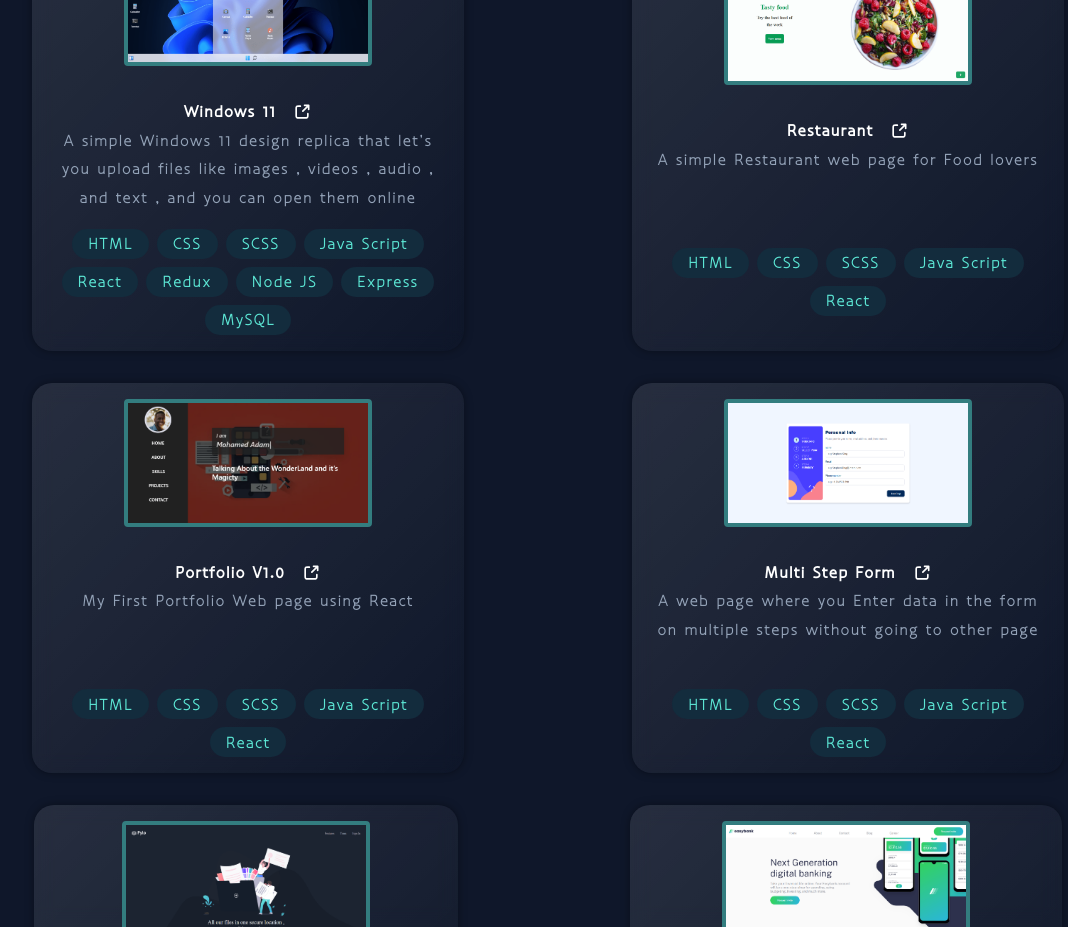
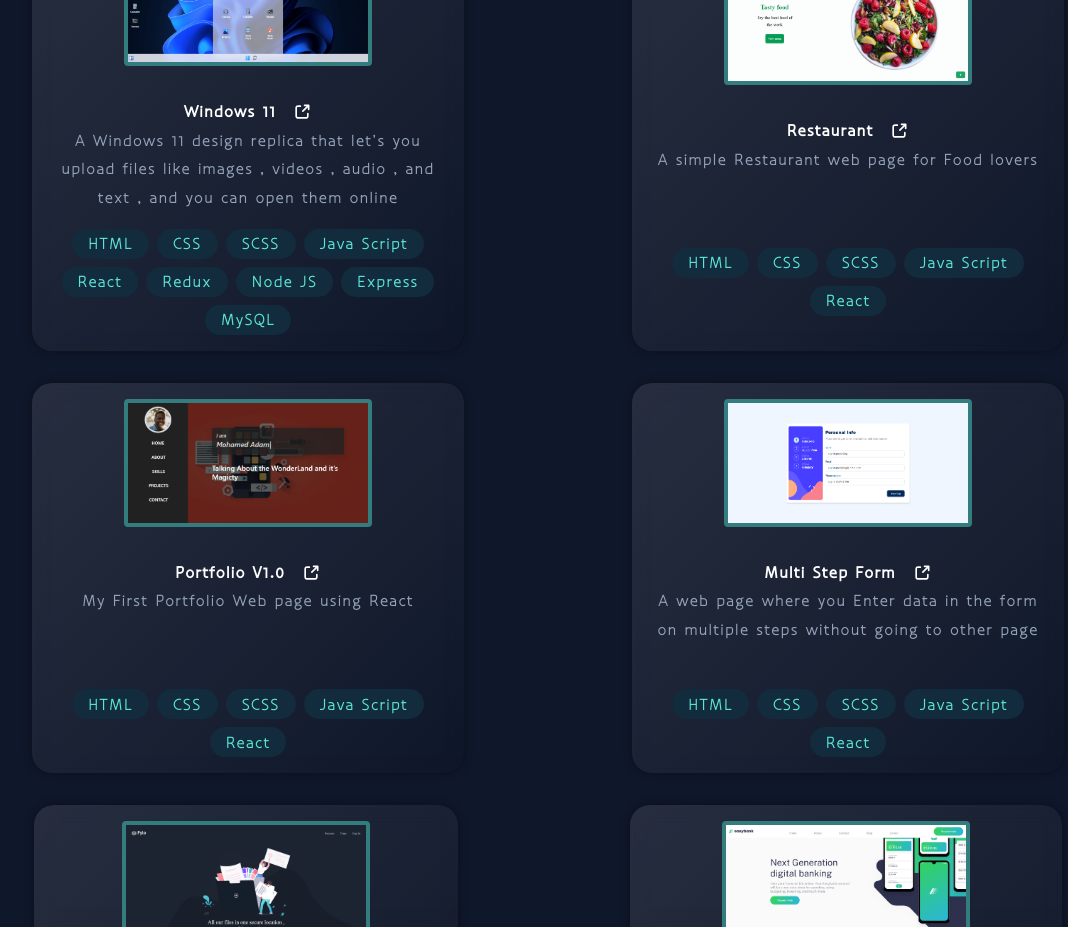
Before and after one commit to Reiner115/portfolio-v2, a plain HTML site: page index.html in a window 1280 px wide. Shown: the part 2540-3467 px from the top of the page, without its empty margins (92-1160 px from the left). Drawn offline with Linux system fonts and the light colour scheme.

Commit message:
changed some stlye

```diff
--- a/index.html
+++ b/index.html
@@ -168,7 +168,7 @@ My role also extended to providing support for external entities, including bank
                 <div class="project-title">Windows 11  <img src="./assets/images/external-link.svg" alt="" class="external-link"> </div>
 
                 <div class="project-content">
-                  A simple Windows 11 design replica that let's you upload files like images , videos , audio , and text , and you can open them online
+                  A Windows 11 design replica that let's you upload files like images , videos , audio , and text , and you can open them online
                 </div>
 
                 <div class="project-techs">
--- a/style.scss
+++ b/style.scss
@@ -174,6 +174,19 @@ section{
     }
 
 
+
+}
+
+
+@media only screen and (max-width: 1280px) {
+    .projects{
+        display: flex !important;
+        flex-direction: row;
+        flex-wrap: wrap;
+        gap: 2rem;
+        justify-content: space-around;
+
+    }
 }
 
 
@@ -201,7 +214,8 @@ section{
     flex-wrap: wrap;
     gap: 2rem;
     justify-content: space-around;
-
+    display: grid;
+    grid-template-columns: 1fr 1fr 1fr;
 }
 
 .project-title{
```
Also changed, not shown: style.css, 1 other file.
